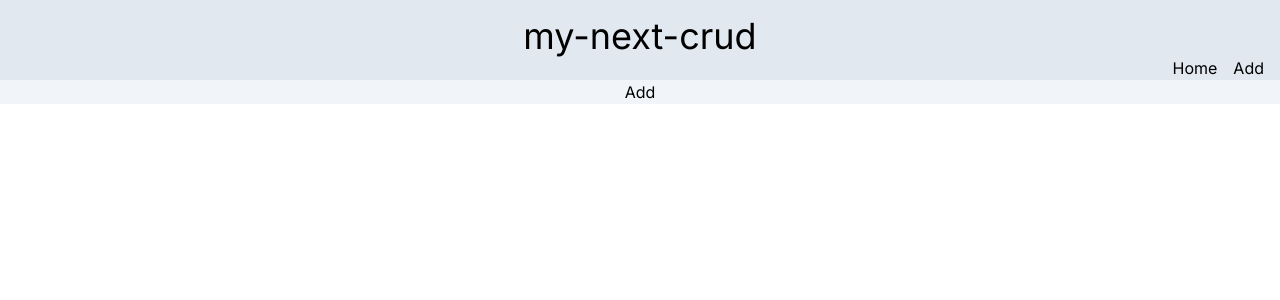
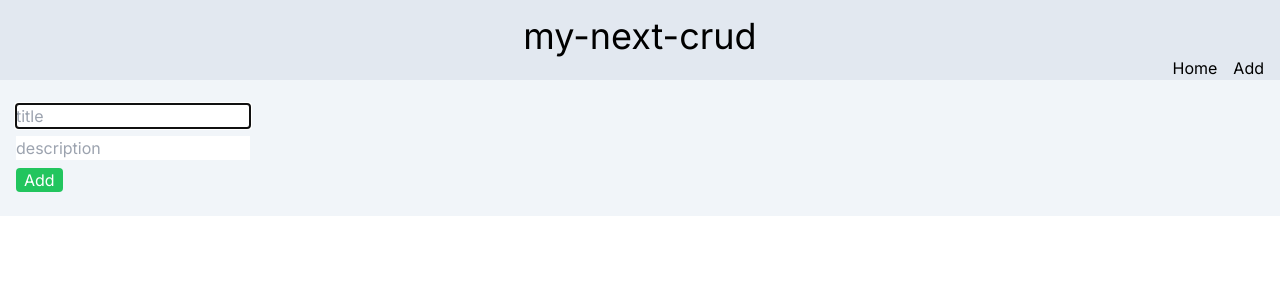
Before and after one commit to Albert0i/my-next-crud, a Next.js app: page /add in a window 1280 px wide. Shown: the top 300 px of the page. Built offline with nearby package versions, Linux system fonts and the light colour scheme.

Commit message:
add add page

```diff
--- a/src/app/add/page.js
+++ b/src/app/add/page.js
@@ -1,11 +1,41 @@
-import React from 'react'
+import { revalidatePath } from "next/cache";
 
-const Add = () => {
+export default async function Add() {
+
+  async function addPost(data) {
+    "use server";
+    const title = data.get('title')
+    const desc = data.get('desc')
+    console.log(title, desc)
+    try {
+      await fetch( 'http://localhost:3000/api/blogs/',
+                              { method: 'POST',
+                                body: JSON.stringify({ title: title, desc: desc }) } );
+      revalidatePath("/");
+
+    } catch (err) {
+        console.log(err);
+    }
+  }
+
   return (
-    <div className="flex flex-col items-center justify-between">
-        Add
-    </div>
+    <main className='container p-4 mx-auto'>
+      <form action={addPost}>
+        <div className='my-2'>
+          <input type='text' id='title' name='title' placeholder='title' autoFocus />
+        </div>
+        <div className='my-2'>
+          <input type='text' id='desc' name='desc' placeholder='description' />
+        </div>
+        <div className='my-2'>
+          <button className='px-2 text-white bg-green-500 rounded' type='submit'>Add</button>
+        </div>
+      </form>
+    </main>
   )
 }
 
-export default Add
+/*
+   How to use fetch API in Next.js?
+   https://rapidapi.com/guides/how-to-use-fetch-api-in-next-js
+*/
```
